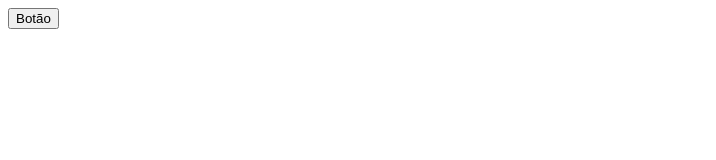
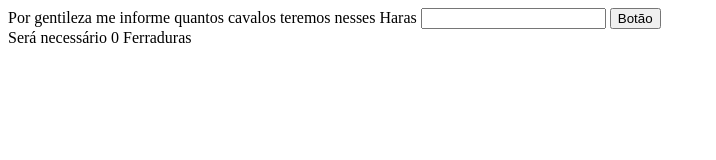
Before and after one commit to RogerBarretoUnipar/Lista_exercicio_3, a plain HTML site: page exercicio2/index.html in a window 1280 px wide. Both pictures are taken after a click on the button "Botão". Shown: the whole page, without its empty margins (0-716 px from the left). Drawn offline with Linux system fonts and the light colour scheme.

Commit message:
exercicio 2
funcionando

```diff
--- a/exercicio2/index.html
+++ b/exercicio2/index.html
@@ -3,11 +3,13 @@
 <head>
     <meta charset='utf-8'>
     <meta http-equiv='X-UA-Compatible' content='IE=edge'>
-    <title>Exercicio 1 </title>
+    <title>Exercicio 2 </title>
     <meta name='viewport' content='width=device-width, initial-scale=1'>
 
 </head>
 <body>
+    <label>Por gentileza me informe quantos cavalos teremos nesses Haras</label>
+    <input id="cavalos" type="cavalos">
     <button id="btn">Botão</button>
     <div id="resultado"></div>
 </body>
--- a/exercicio2/main.js
+++ b/exercicio2/main.js
@@ -1,2 +1,12 @@
 let btn = document.querySelector("#btn");
 let resultado = document.querySelector("#resultado");
+let cavalos = document.querySelector("#cavalos");
+
+
+function calculaFerradura()
+{
+    let ferraduras = cavalos.value * 4;
+    resultado.textContent = "Será necessário " + ferraduras + " Ferraduras";
+}
+
+btn.addEventListener("click", calculaFerradura);
```
